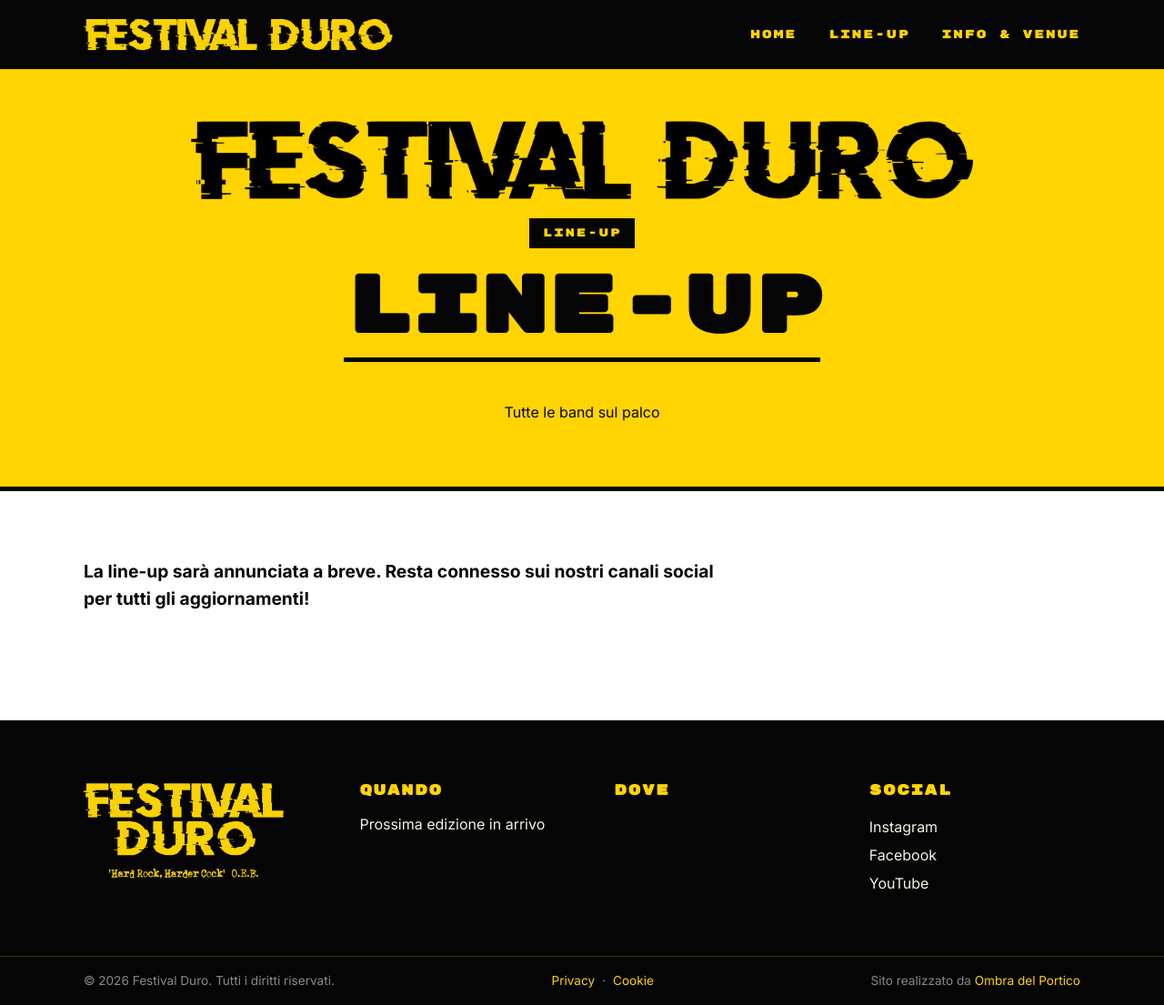
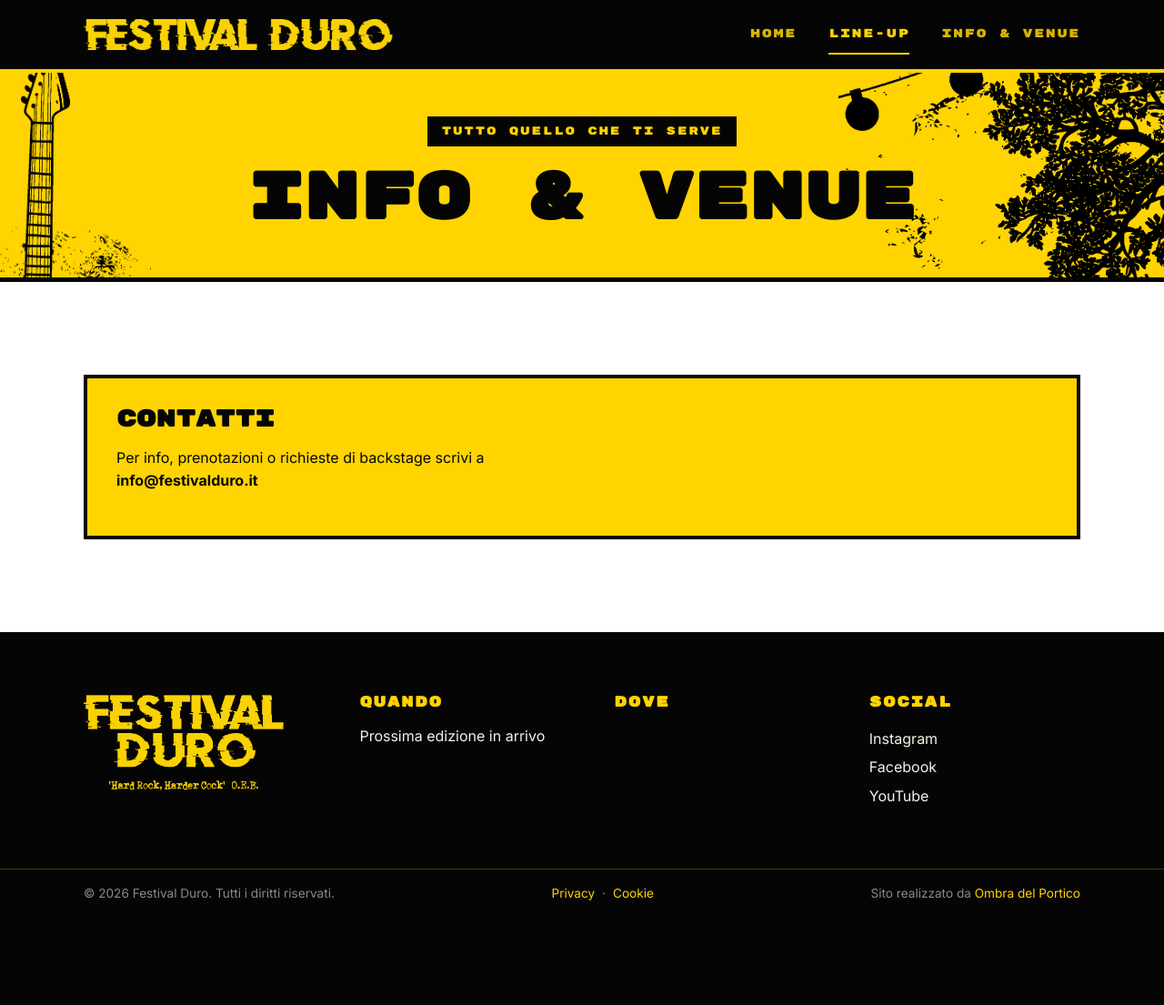
Before and after one commit to DrQuatermass/FestivalDuro, a Django app: page /line-up/ in a window 1280 px wide. Shown: the whole page at 91% size. After the commit the page ends 990 px from the top, so only its background shows below. Run offline with Django 5.2, Linux system fonts and the light colour scheme; data that the repository does not hold is empty.

Commit message:
Update Festival Duro templates and styles

```diff
--- a/static/css/main.css
+++ b/static/css/main.css
@@ -36,20 +41,25 @@
     font-display: swap;
 }
 
-*, *::before, *::after { box-sizing: border-box; }
-
+/* ============ TOKENS ============ */
 :root {
     --yellow: #ffd400;
     --black: #050505;
     --bone: #f5f1e6;
     --grey: #898989;
     --line: rgba(5, 5, 5, .18);
+    --yellow-dim: rgba(255, 212, 0, .25);
+
     --display: "Rubik Mono One", Impact, sans-serif;
     --decor: "Bungee Inline", "Rubik Mono One", Impact, sans-serif;
     --body: "Inter", -apple-system, BlinkMacSystemFont, "Segoe UI", sans-serif;
+
     --max: 1160px;
     --gutter: clamp(1rem, 4vw, 2rem);
 }
+
+/* ============ RESET / BASE ============ */
+*, *::before, *::after { box-sizing: border-box; }
 
 html {
     scroll-behavior: smooth;
@@ -172,14 +182,24 @@ h3 { font-size: clamp(1.15rem, 2.5vw, 1.6rem); }
     display: inline-flex;
     align-items: center;
     min-height: 44px;
+    padding-block: 2px;
     color: var(--yellow);
     font-family: var(--display);
     font-size: .82rem;
     letter-spacing: .12em;
     text-transform: uppercase;
+    border-bottom: 2px solid transparent;
+    opacity: .85;
+    transition: opacity 150ms ease, border-color 150ms ease;
 }
 
-.site-nav a:hover,
+.site-nav a:hover { opacity: 1; }
+
+.site-nav a.is-active {
+    opacity: 1;
+    border-bottom-color: var(--yellow);
+}
+
 .social-list a:hover,
 .legal-links a:hover,
 .credits a:hover {
@@ -216,21 +236,49 @@ h3 { font-size: clamp(1.15rem, 2.5vw, 1.6rem); }
     background: currentColor;
 }
 
-/* Hero */
+/* ============ HERO BASE (tutti gli hero) ============ */
 .hero {
     position: relative;
     isolation: isolate;
-    min-height: min(460px, calc(72svh - 76px));
     display: grid;
     align-items: center;
     overflow: hidden;
-    padding-block: clamp(2.5rem, 4vw, 3.75rem);
+    padding-block: clamp(2.25rem, 4vw, 3.25rem);
     background: var(--yellow);
     border-bottom: 5px solid var(--black);
 }
 
+/* Corner ornaments (design system) - attivi su tutti gli hero */
+.hero::before,
+.hero::after {
+    content: "";
+    position: absolute;
+    z-index: 0;
+    pointer-events: none;
+    background-repeat: no-repeat;
+    background-position: top right;
+    background-size: contain;
+    width: min(28%, 360px);
+    aspect-ratio: 4 / 3;
+}
+
+.hero::before {
+    top: 0;
+    right: 0;
+    background-image: url("../img/hero-corner-tr.png");
+    background-position: top right;
+}
+
+.hero::after {
+    bottom: 0;
+    left: 0;
+    background-image: url("../img/hero-corner-bl.png");
+    background-position: bottom left;
+}
+
 .hero__inner {
     position: relative;
+    z-index: 1;
     display: flex;
     flex-direction: column;
     align-items: center;
@@ -261,19 +314,35 @@ h3 { font-size: clamp(1.15rem, 2.5vw, 1.6rem); }
     margin-inline: auto;
 }
 
+.hero__sub {
+    margin: 0;
+    font-weight: 700;
+    font-size: 1.05rem;
+}
+
+/* HOME hero: più alto, con meta strip e CTA */
+.hero--home {
+    min-height: min(460px, calc(72svh - 76px));
+    padding-block: clamp(2.5rem, 4vw, 3.75rem);
+}
+
 .hero__meta {
-    width: min(100%, 860px);
+    width: min(100%, 780px);
     display: grid;
     grid-template-columns: repeat(2, minmax(0, 1fr));
-    gap: .75rem;
+    background: var(--black);
+    color: var(--yellow);
+    border: 3px solid var(--black);
 }
 
 .hero__meta > div {
     min-height: 96px;
     padding: 1rem 1.15rem;
-    background: rgba(5, 5, 5, .96);
-    color: var(--yellow);
+    text-align: center;
+    border-right: 1px solid var(--yellow-dim);
 }
+
+.hero__meta > div:last-child { border-right: 0; }
 
 .hero__meta span {
     display: block;
@@ -301,7 +380,16 @@ h3 { font-size: clamp(1.15rem, 2.5vw, 1.6rem); }
     gap: .75rem;
 }
 
-/* Buttons */
+/* PAGE hero: più compatto, logo + kicker + titolo */
+.page-hero {
+    padding-block: clamp(2rem, 4vw, 3rem);
+}
+
+.page-hero .hero__logo {
+    max-width: 520px;
+}
+
+/* ============ BUTTONS ============ */
 .btn {
     min-height: 54px;
     display: inline-flex;
@@ -334,16 +423,13 @@ h3 { font-size: clamp(1.15rem, 2.5vw, 1.6rem); }
     color: var(--yellow);
 }
 
-/* Sections */
+/* ============ SECTIONS ============ */
 .section {
     position: relative;
     overflow: hidden;
     padding-block: clamp(4rem, 8vw, 6.75rem);
-    background: var(--yellow);
-}
-
-.section::before {
-    display: none;
+    background: #fff;
+    color: var(--black);
 }
 
 .section > .container {
@@ -354,30 +440,6 @@ h3 { font-size: clamp(1.15rem, 2.5vw, 1.6rem); }
 .section--dark {
     background: var(--black);
     color: var(--bone);
-}
-
-.section--dark::before {
-    display: none;
-}
-
-.section--festival {
-    background: #fff;
-    color: var(--black);
-}
-
-.page-home .section,
-.page-lineup .section,
-.page-info .section {
-    background: #fff;
-    color: var(--black);
-}
-
-.page-home .hero + .section,
-.page-lineup .hero + .section,
-.page-info .hero + .section,
-.page-info .divider + .section {
-    border-top: 10px solid #fff;
-    padding-top: clamp(3rem, 5vw, 4.5rem);
 }
 
 .section__title {
@@ -452,20 +514,17 @@ h3 { font-size: clamp(1.15rem, 2.5vw, 1.6rem); }
     gap: clamp(1.25rem, 3vw, 2rem);
 }
 
-.band-card,
-.info-card {
+/* ============ BAND CARD ============ */
+.band-card {
     position: relative;
     overflow: hidden;
-    background: var(--bone);
-    color: var(--black);
-    border: 4px solid var(--black);
-}
-
-.band-card {
     min-height: 100%;
     display: flex;
     flex-direction: column;
     padding: 1.25rem;
+    background: var(--bone);
+    color: var(--black);
+    border: 4px solid var(--black);
     transition: transform 180ms ease;
 }
 
@@ -511,20 +575,27 @@ h3 { font-size: clamp(1.15rem, 2.5vw, 1.6rem); }
     padding: .25rem .55rem;
     background: var(--yellow);
     color: var(--black);
+    border: 2px solid var(--black);
     font-family: var(--display);
     font-size: .72rem;
     text-transform: uppercase;
 }
 
+/* ============ INFO CARD ============ */
 .info-card {
+    position: relative;
+    overflow: hidden;
     padding: 2rem;
     background: var(--yellow);
+    color: var(--black);
+    border: 4px solid var(--black);
 }
 
 .info-card h3 {
     margin-top: 0;
 }
 
+/* ============ FAQ ============ */
 .faq-list,
 .social-list {
     list-style: none;
@@ -622,7 +711,7 @@ h3 { font-size: clamp(1.15rem, 2.5vw, 1.6rem); }
 }
 
 .site-footer__bottom {
-    border-top: 1px solid rgba(255, 212, 0, .2);
+    border-top: 1px solid var(--yellow-dim);
     padding-block: 1rem;
     color: var(--grey);
     font-size: .85rem;
--- a/templates/base.html
+++ b/templates/base.html
@@ -88,6 +88,7 @@
 
     <a href="#main" class="skip-link">Salta al contenuto</a>
 
+    {% with url_name=request.resolver_match.url_name %}
     <header class="site-header">
         <div class="container site-header__inner">
             <a href="{% url 'core:home' %}" class="brand" aria-label="Festival Duro - homepage">
@@ -110,13 +111,14 @@
 
             <nav id="primary-nav" class="site-nav" aria-label="Navigazione principale">
                 <ul>
-                    <li><a href="{% url 'core:home' %}">Home</a></li>
-                    <li><a href="{% url 'core:lineup' %}">Line-up</a></li>
-                    <li><a href="{% url 'core:info' %}">Info &amp; Venue</a></li>
+                    <li><a href="{% url 'core:home' %}"{% if url_name == 'home' %} class="is-active" aria-current="page"{% endif %}>Home</a></li>
+                    <li><a href="{% url 'core:lineup' %}"{% if url_name == 'lineup' or url_name == 'band_detail' %} class="is-active" aria-current="page"{% endif %}>Line-up</a></li>
+                    <li><a href="{% url 'core:info' %}"{% if url_name == 'info' %} class="is-active" aria-current="page"{% endif %}>Info &amp; Venue</a></li>
                 </ul>
             </nav>
         </div>
     </header>
+    {% endwith %}
 
     <main id="main">
         {% block content %}{% endblock %}
--- a/templates/core/home.html
+++ b/templates/core/home.html
@@ -72,7 +72,7 @@
 </section>
 {% endif %}
 
-<section class="section section--festival">
+<section class="section">
     <div class="container">
         <div class="festival-panel">
             <div class="festival-panel__copy">
--- a/templates/core/lineup.html
+++ b/templates/core/lineup.html
@@ -1,50 +1,72 @@
 {% extends "base.html" %}
 {% load static %}
 
-{% block body_class %}lineup{% endblock %}
+{% block body_class %}info{% endblock %}
 
 {% block content %}
 <section class="hero page-hero">
     <div class="container hero__inner">
-        <img src="{% static 'img/logo-black-wide-1200.png' %}"
-             alt="Festival Duro"
-             width="1200" height="120"
-             class="hero__logo hero__logo--wide">
-        <span class="hero__kicker">Line-up {{ edizione.data_inizio|date:"Y"|default:"" }}</span>
-        <h1 class="section__title">Line-up</h1>
-        <p class="hero__sub">Tutte le band sul palco</p>
+        <span class="hero__kicker">Tutto quello che ti serve</span>
+        <h1 class="hero__title" style="font-size: clamp(2.5rem, 6vw, 4.5rem);">Info &amp; Venue</h1>
     </div>
 </section>
 
 <section class="section">
     <div class="container">
-        {% if band_list %}
-        <div class="lineup-grid">
-            {% for band in band_list %}
-            <a href="{{ band.get_absolute_url }}" class="band-card">
-                {% if band.headliner %}
-                <span class="band-card__headliner">Headliner</span>
+        <div class="info-grid">
+            {% if venue %}
+            <div class="info-card">
+                <h3>Location</h3>
+                <p>
+                    <strong>{{ venue.nome }}</strong><br>
+                    {{ venue.indirizzo }}<br>
+                    {{ venue.cap }} {{ venue.citta }} {% if venue.provincia %}({{ venue.provincia }}){% endif %}
+                </p>
+                {% if venue.google_maps_url %}
+                <a href="{{ venue.google_maps_url }}" class="btn" rel="noopener">Apri mappa</a>
                 {% endif %}
-                <div class="band-card__img">
-                    {% if band.foto %}
-                        <img src="{{ band.foto.url }}" alt="Foto {{ band.nome }}">
-                    {% endif %}
-                </div>
-                <h3 class="band-card__name">{{ band.nome }}</h3>
-                {% if band.giorno %}
-                <p class="band-card__meta">
-                    {{ band.giorno|date:"l j F"|capfirst }}{% if band.orario %} - {{ band.orario|time:"H:i" }}{% endif %}
+            </div>
+            {% endif %}
+
+            {% if edizione %}
+            <div class="info-card">
+                <h3>Date</h3>
+                <p>
+                    <strong>{{ edizione.data_inizio|date:"l j F Y"|capfirst }}</strong><br>
+                    <strong>{{ edizione.data_fine|date:"l j F Y"|capfirst }}</strong>
                 </p>
+                {% if edizione.biglietti_url %}
+                <a href="{{ edizione.biglietti_url }}" class="btn" rel="noopener">Biglietti</a>
                 {% endif %}
-            </a>
-            {% endfor %}
+            </div>
+            {% endif %}
+
+            <div class="info-card">
+                <h3>Contatti</h3>
+                <p>
+                    Per info, prenotazioni o richieste di backstage scrivi a<br>
+                    <strong>info@festivalduro.it</strong>
+                </p>
+            </div>
         </div>
-        {% else %}
-        <p class="empty-state">
-            La line-up sar&agrave; annunciata a breve. Resta connesso sui nostri canali
-            social per tutti gli aggiornamenti!
-        </p>
-        {% endif %}
     </div>
 </section>
+
+{% if faq_list %}
+<section class="section section--dark">
+    <div class="container">
+        <h2 class="section__title">FAQ</h2>
+        <ul class="faq-list">
+            {% for faq in faq_list %}
+            <li>
+                <details class="faq-item">
+                    <summary>{{ faq.domanda }}</summary>
+                    <p>{{ faq.risposta|linebreaks }}</p>
+                </details>
+            </li>
+            {% endfor %}
+        </ul>
+    </div>
+</section>
+{% endif %}
 {% endblock %}
```
Also changed, not shown: other parts of static/css/main.css (+80 -29 lines).
